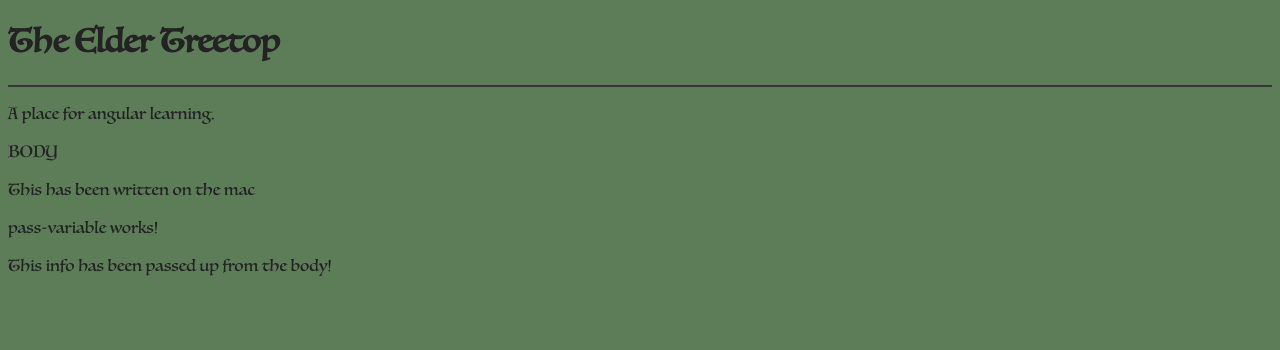
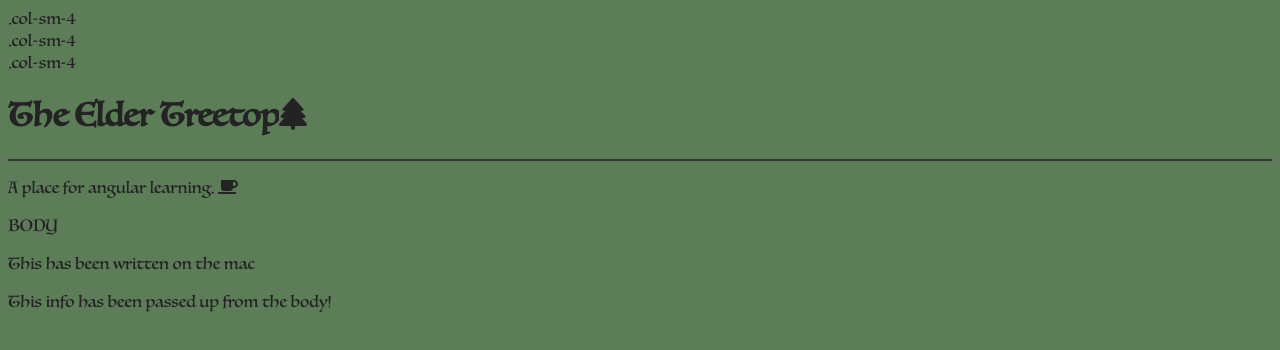
Before and after one commit to Oliver343/the-elder-treetop, an Angular app: page / in a window 1280 px wide. Shown: the top 350 px of the page. Built offline with nearby package versions, Linux system fonts and the light colour scheme.

Commit message:
before bootstrap

```diff
--- a/package.json
+++ b/package.json
@@ -18,6 +18,9 @@
     "@angular/platform-browser": "^15.0.0",
     "@angular/platform-browser-dynamic": "^15.0.0",
     "@angular/router": "^15.0.0",
+    "@fortawesome/angular-fontawesome": "^0.12.0",
+    "@fortawesome/fontawesome-svg-core": "^6.2.1",
+    "@fortawesome/free-solid-svg-icons": "^6.2.1",
     "rxjs": "~7.5.0",
     "tslib": "^2.3.0",
     "zone.js": "~0.12.0"
--- a/src/app/app.component.html
+++ b/src/app/app.component.html
@@ -1,4 +1,11 @@
-<h1>The Elder Treetop</h1>
+<div class="row">
+    <div class="col-sm-4">.col-sm-4</div>
+    <div class="col-sm-4">.col-sm-4</div>
+    <div class="col-sm-4">.col-sm-4</div>
+  </div>
+<h1>The Elder Treetop<fa-icon [icon]="faTree"></fa-icon> </h1>
 <hr>
-<p>A place for angular learning.</p>
+<div>
+    <p>A place for angular learning. <fa-icon [icon]="faCoffee"></fa-icon> </p>
+</div>
 <app-body></app-body>
--- a/src/app/app.component.ts
+++ b/src/app/app.component.ts
@@ -1,4 +1,6 @@
 import { Component } from '@angular/core';
+import { faCoffee } from '@fortawesome/free-solid-svg-icons';
+import { faTree } from '@fortawesome/free-solid-svg-icons';
 
 @Component({
   selector: 'app-root',
@@ -7,4 +9,6 @@ import { Component } from '@angular/core';
 })
 export class AppComponent {
   title = 'the-elder-treetop';
+  faCoffee = faCoffee;
+  faTree = faTree;
 }
--- a/src/app/app.module.ts
+++ b/src/app/app.module.ts
@@ -5,6 +5,7 @@ import { AppRoutingModule } from './app-routing.module';
 import { AppComponent } from './app.component';
 import { BodyComponent } from './body/body.component';
 import { PassVariableComponent } from './body/pass-variable/pass-variable.component';
+import { FontAwesomeModule } from '@fortawesome/angular-fontawesome';
 
 @NgModule({
   declarations: [
@@ -14,7 +15,8 @@ import { PassVariableComponent } from './body/pass-variable/pass-variable.compon
   ],
   imports: [
     BrowserModule,
-    AppRoutingModule
+    AppRoutingModule,
+    FontAwesomeModule
   ],
   providers: [],
   bootstrap: [AppComponent]
--- a/src/app/body/pass-variable/pass-variable.component.html
+++ b/src/app/body/pass-variable/pass-variable.component.html
@@ -1,2 +1 @@
-<p>pass-variable works!</p>
 <p>This info has been passed up {{ passedFromBody }}</p>
```
Also changed, not shown: 1 other file (tests, documents, lock files or other folders).
